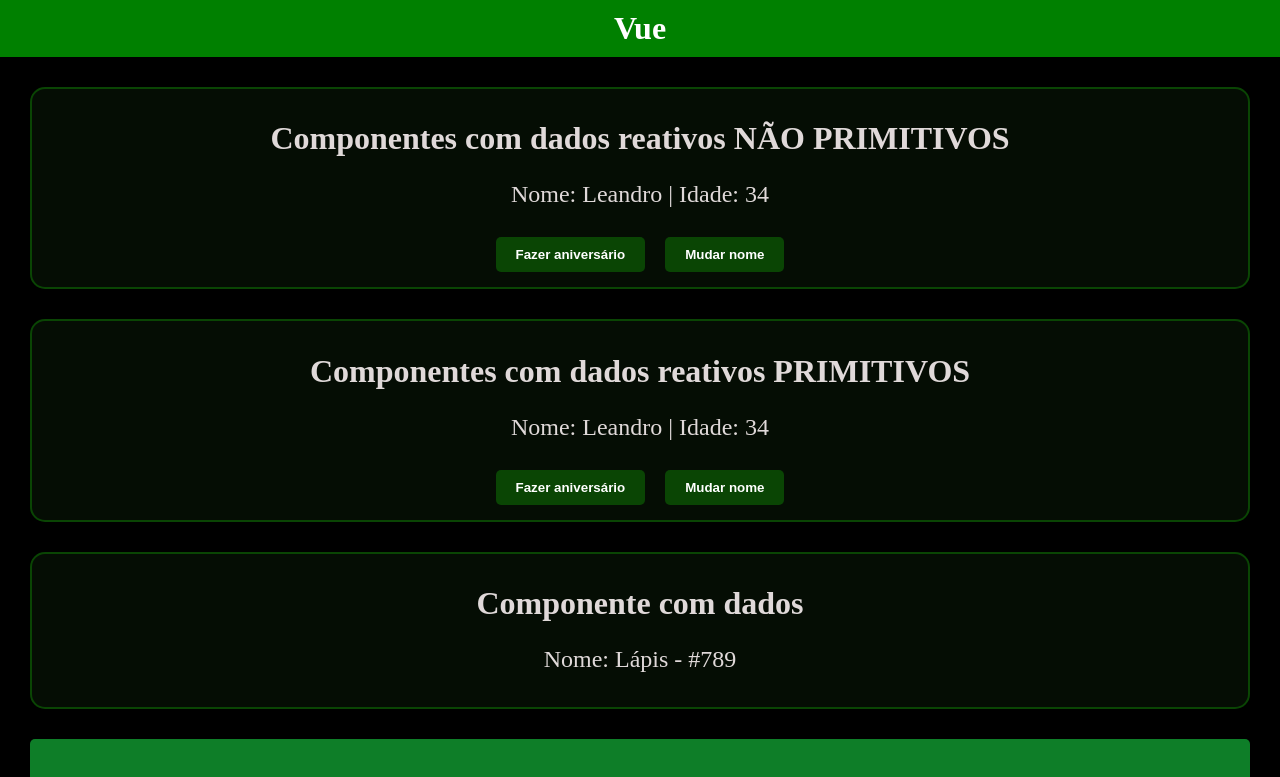
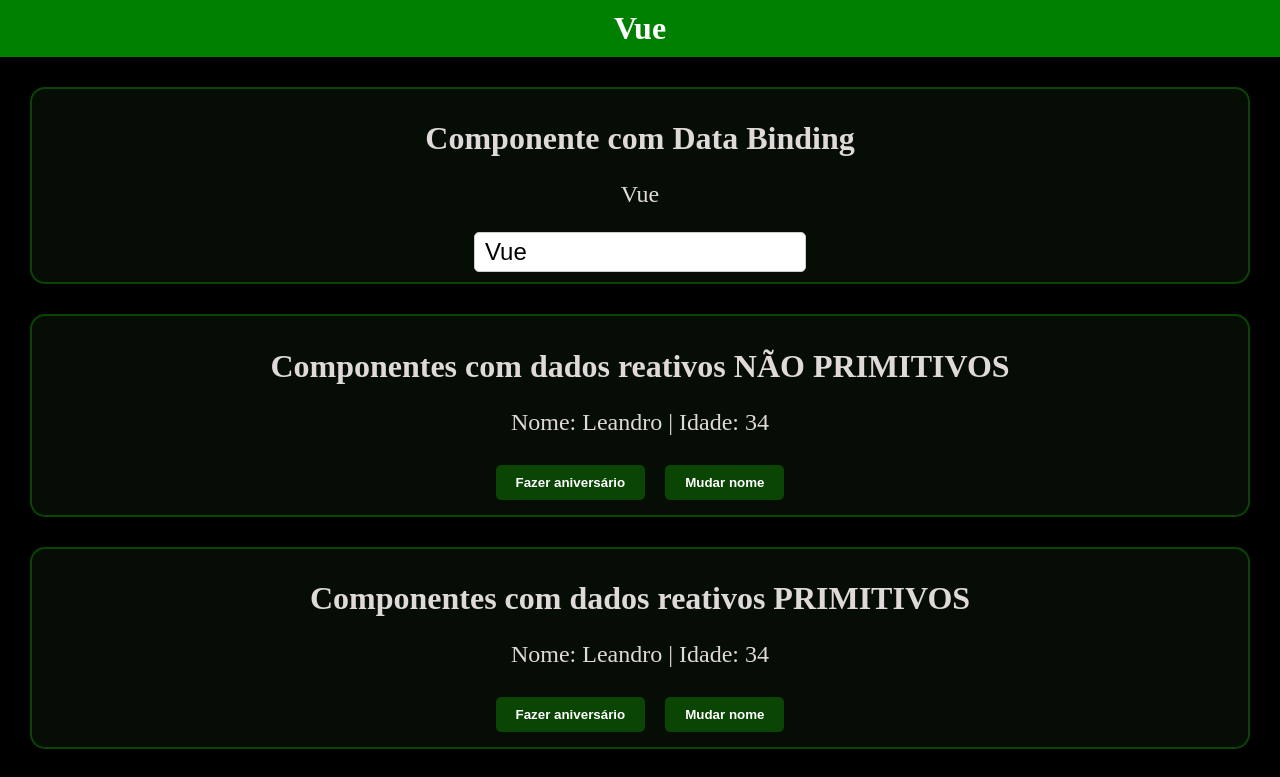
Before and after one commit to leandromccordeiro/first-vue-app, a Vue app: page / in a window 1280 px wide. Shown: the top 777 px of the page. Built offline with nearby package versions, Linux system fonts and the light colour scheme.

Commit message:
criando componente dataBiding

```diff
--- a/src/App.vue
+++ b/src/App.vue
@@ -3,10 +3,12 @@
 import ComDados from "./components/ComDados.vue"
 import ComDadosReativosPrimitivos from "./components/ComDadosReativosPrimitivos.vue";
 import ComDadosReativosNaoPrimitivos from "./components/ComDadosReativosNaoPrimitivos.vue";
+import DataBinding from "./components/DataBinding.vue";
 </script>
 
 <template>
   <header>Vue</header>
+  <DataBinding/>
   <ComDadosReativosNaoPrimitivos/>
   <ComDadosReativosPrimitivos/>
   <ComDados/>
--- a/src/assets/main.css
+++ b/src/assets/main.css
@@ -44,3 +44,12 @@
 button:hover{
   background-color: rgb(5,102,28);
 }
+
+input {
+  padding: 5px 10px;
+  border: 1px solid #ccc;
+  border-radius: 5px;
+  font-size: 24px;
+  margin: 0 px 5px 10px 0px;
+
+}
--- a/src/components/ComDadosReativosPrimitivos.vue
+++ b/src/components/ComDadosReativosPrimitivos.vue
@@ -8,7 +8,7 @@
 </template>
 
 <script setup>
-import {ref} from "vue"
+    import {ref} from "vue"
     const nome = ref("Leandro")
     const idade = ref(34)
 
--- /dev/null
+++ b/src/components/DataBinding.vue
@@ -0,0 +1,21 @@
+<template>
+    <div class="componente">
+        <h1>Componente com Data Binding</h1>
+        <p>{{ valor }}</p>
+        <!-- <input type="text" v-bind:value="valor"></input> -->
+        <!-- <input type="text" v-bind:value="valor" >
+        v-on:input="(e)=>valor = e.target.value"
+        ></input> -->
+
+        <!-- <input type="text" :value="valor"
+        @input="(e)=>valor = e.target.value"
+        ></input> -->
+
+        <input type="text" v-model="valor"></input>
+    </div>
+</template>
+
+<script setup>
+    import {ref} from "vue"
+    const valor = ref("Vue")
+</script>
```
Also changed, not shown: src/components/ComDadosReativosNaoPrimitivos.vue (indentation only), src/components/ComProps.vue (added).
